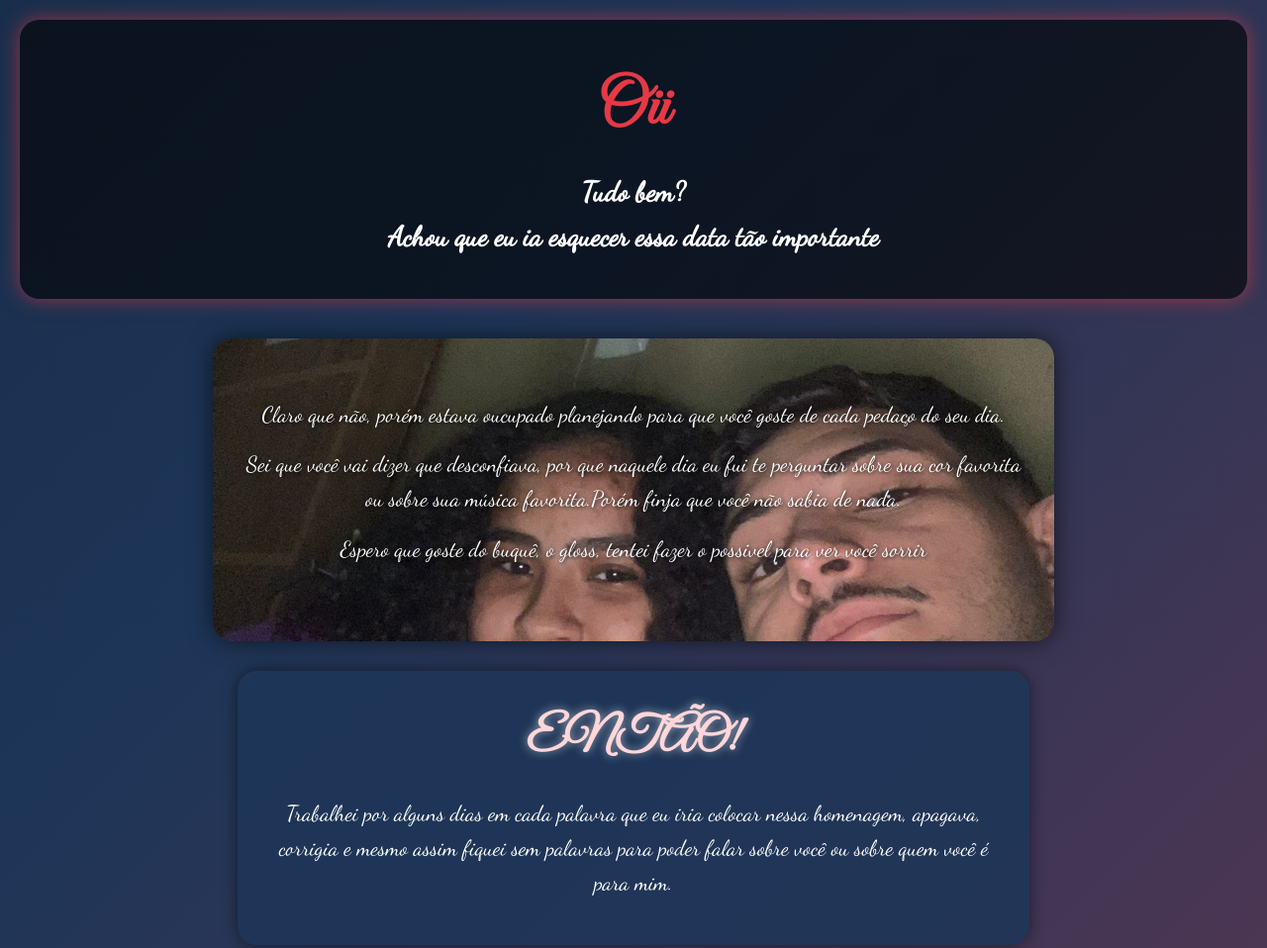
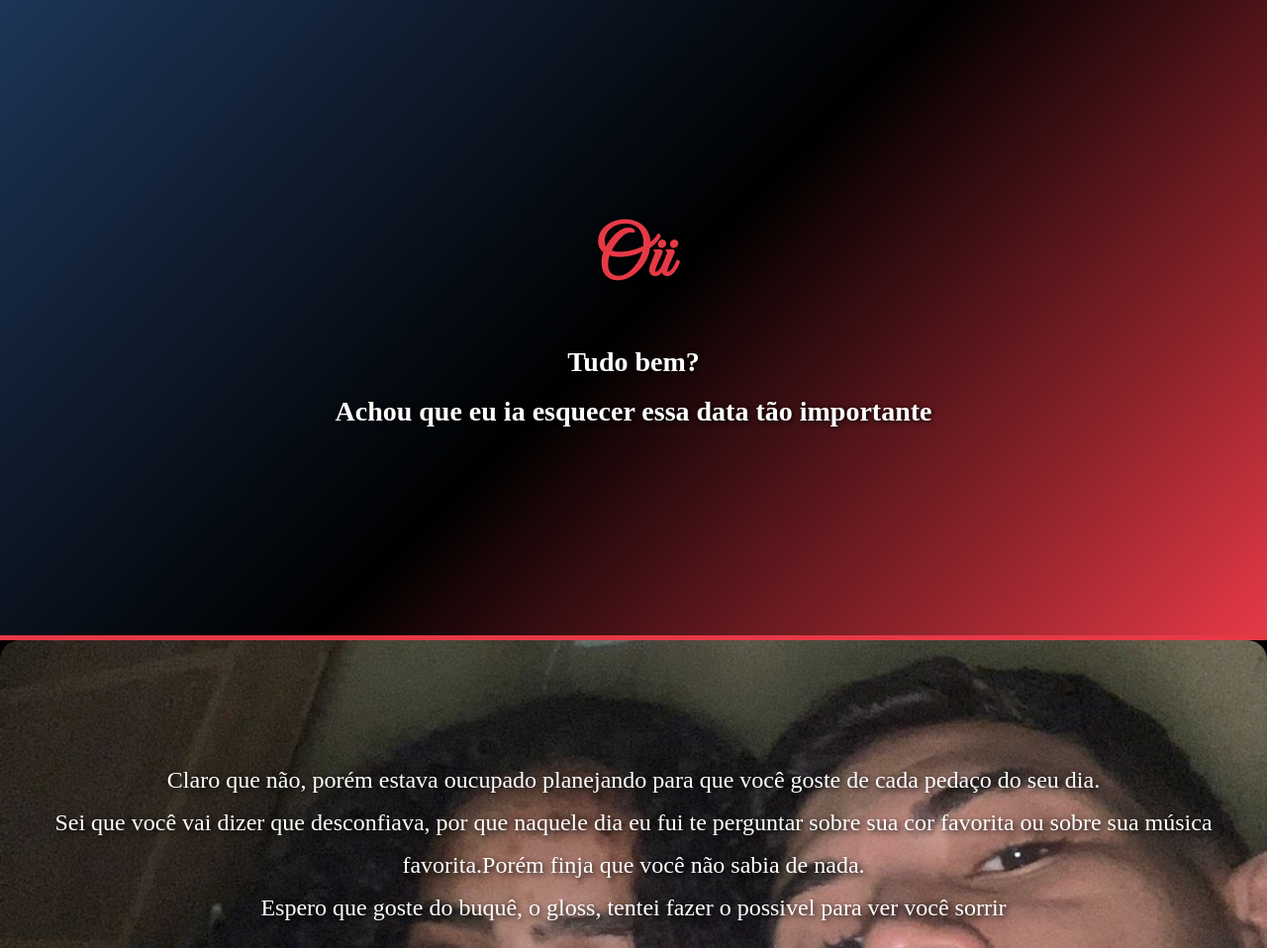
Before and after one commit to GDAINN/projeto23, a plain HTML site: page index.html in a window 1280 px wide. Shown: the top 958 px of the page at 99% size. Drawn offline with Linux system fonts and the light colour scheme.

Commit message:
mudando os planos

```diff
--- a/index.html
+++ b/index.html
@@ -27,7 +27,7 @@
      <section class="imagem" id="img02">
         <h2>PORQUE???</h2>
         <p>Você chegou tão inesperadamente, que eu ainda estou impressionado como tudo está acontecendo. Sei que nos conhecemos de uma maneira diferente, porém as coisas andaram tão bem, então pouco tempo.</p>
-     </section class="normal">
+     </section class= "imagem" id="img05">
      <ul>
         <li>Então pouco tempo estou perdido no seu olhar</li>
         <li>Então pouco tempo eu já sinto tanto conforto em você</li>
@@ -49,9 +49,12 @@
          <p>Com todo o meu amor</p>
        </section>
          <footer><iframe data-testid="embed-iframe" style="border-radius:12px" src="https://open.spotify.com/embed/track/6Cn6WsGGoURke4Q5zXwipC?utm_source=generator" width="100%" height="352" frameBorder="0" allowfullscreen="" allow="autoplay; clipboard-write; encrypted-media; fullscreen; picture-in-picture" loading="lazy"></iframe>
+            <audio id="musica" autoplay loop>
+  <source src="musica.mp3" type="audio/mpeg">
+  Seu navegador não suporta áudio.
          </footer>
 
-     <audio id="musica" autoplay loop>
+<audio id="musica" autoplay loop>
   <source src="musica.mp3" type="audio/mpeg">
   Seu navegador não suporta áudio.
 </audio>
--- a/style.css
+++ b/style.css
@@ -1,5 +1,3 @@
-@charset "UTF-8";
-
 /* Importando fontes românticas */
 @import url('https://fonts.googleapis.com/css2?family=Great+Vibes&family=Dancing+Script&display=swap');
 
@@ -11,108 +9,80 @@
 }
 
 body {
-    font-family: 'Dancing Script', cursive;
-    background: linear-gradient(135deg, #000000, #1d3557, #e63946);
-    background-size: 300% 300%;
-    animation: bg-animation 12s ease infinite;
+    font-family: time 'Times New Roman', Times, serif;
+    background-color: #000; /* fundo preto para dar contraste */
     color: #fff;
-    line-height: 1.6;
     text-align: center;
-    padding: 20px;
-}
-
-/* Animação de fundo suave */
-@keyframes bg-animation {
-    0% { background-position: 0% 50%; }
-    50% { background-position: 100% 50%; }
-    100% { background-position: 0% 50%; }
+    line-height: 1.8;
 }
 
 /* Cabeçalho */
 header.cabeçalho {
-    padding: 40px 20px;
-    background: rgba(0,0,0,0.6);
-    border-radius: 20px;
-    margin-bottom: 40px;
-    box-shadow: 0 0 20px rgba(230,57,70,0.6);
+    background: linear-gradient(135deg, #1d3557, #000000, #e63946);
+    padding: 200px 20px;
+    border-bottom: 5px solid #e63946;
 }
 
 header h1 {
     font-family: 'Great Vibes', cursive;
-    font-size: 64px;
+    font-size: 70px;
     color: #e63946;
-    margin-bottom: 10px;
+    text-shadow: 2px 2px 8px #000;
+    margin-bottom: 15px;
 }
 
 header h2 {
     font-size: 28px;
     color: #fff;
+    text-shadow: 1px 1px 5px #000;
 }
 
 /* Seções normais */
 section.normal {
-    background: rgba(29,53,87,0.85);
-    margin: 30px auto;
-    padding: 30px;
-    border-radius: 20px;
-    max-width: 800px;
+    background-color: #00000062;
+    color: #fff;
+    padding: 60px 20px;
+    max-width: 900px;
+    margin: auto;
     font-size: 22px;
-    box-shadow: 0 0 15px rgba(0,0,0,0.5);
+    box-shadow: 0 0 20px rgba(70, 67, 67, 0.6);
+    border-radius: 30px;
+    margin-bottom: 80px;
 }
 
-/* Seções com imagem (efeito destaque) */
-/* Configuração base para seções com imagem */
+/* Seções com imagem (Parallax) */
 section.imagem {
+    background-attachment: fixed;
     background-size: cover;
     background-position: center;
-    background-repeat: no-repeat;
-    margin: 30px auto;
-    padding: 60px 30px;
+    color: #fff;
+    padding: 120px 30px;
+    font-size: 24px;
+    text-shadow: 2px 2px 6px #000;
     border-radius: 20px;
-    max-width: 850px;
-    font-size: 22px;
-    color: #fff;
-    text-shadow: 1px 1px 4px #000;
-    box-shadow: 0 0 25px rgba(0,0,0,0.6);
+    margin-bottom: 50px;
 }
 
-/* Imagem de fundo para cada seção */
-#img01 {
-    background-image: url(imagem/img1.jpeg); /* Troque pelo caminho da primeira foto */
+/* Definindo imagens diferentes para cada seção */
+
+#img01 { background-image: url("imagem/img1.jpeg"); }
+#img02 { background-image: url("imagem/img2.jpeg"); }
+#img03 { background-image: url("imagem/img3.jpeg"); }
+#img04 { background-image: url("imagem/img4.jpeg"); }
+
+/* Títulos das seções */
+section h2 {
+    font-family: 'Great Vibes', cursive;
+    font-size: 56px;
+    color: #ffd6d9;
+    margin-bottom: 20px;
+    text-shadow: 2px 2px 8px #000;
 }
 
-#img02 {
-    background-image: url(imagem/img2.jpeg);
+/* Rodapé */
+footer {
+    background: #000;
+    padding: 40px;
+    margin-top: 60px;
+    box-shadow: 0 -5px 15px rgba(0,0,0,0.8);
 }
-
-#img03 {
-    background-image: url(imagem/img5.jpeg);
-}
-
-#img04 {
-    background-image: url(imagem/img5.jpeg);
-}
-
-
-/* Títulos principais */
-section h2 {
-    font-family: 'Great Vibes', cursive;
-    font-size: 48px;
-    margin-bottom: 20px;
-    color: #ffd6d9;
-    text-shadow: 0 0 10px rgba(255,255,255,0.6);
-}
-
-/* Parágrafos */
-section p {
-    margin-bottom: 15px;
-}
-
-/* Footer (Spotify player) */
-footer {
-    margin-top: 50px;
-    padding: 20px;
-    background: rgba(0,0,0,0.7);
-    border-radius: 20px;
-    box-shadow: 0 0 20px rgba(230,57,70,0.5);
-}
```
